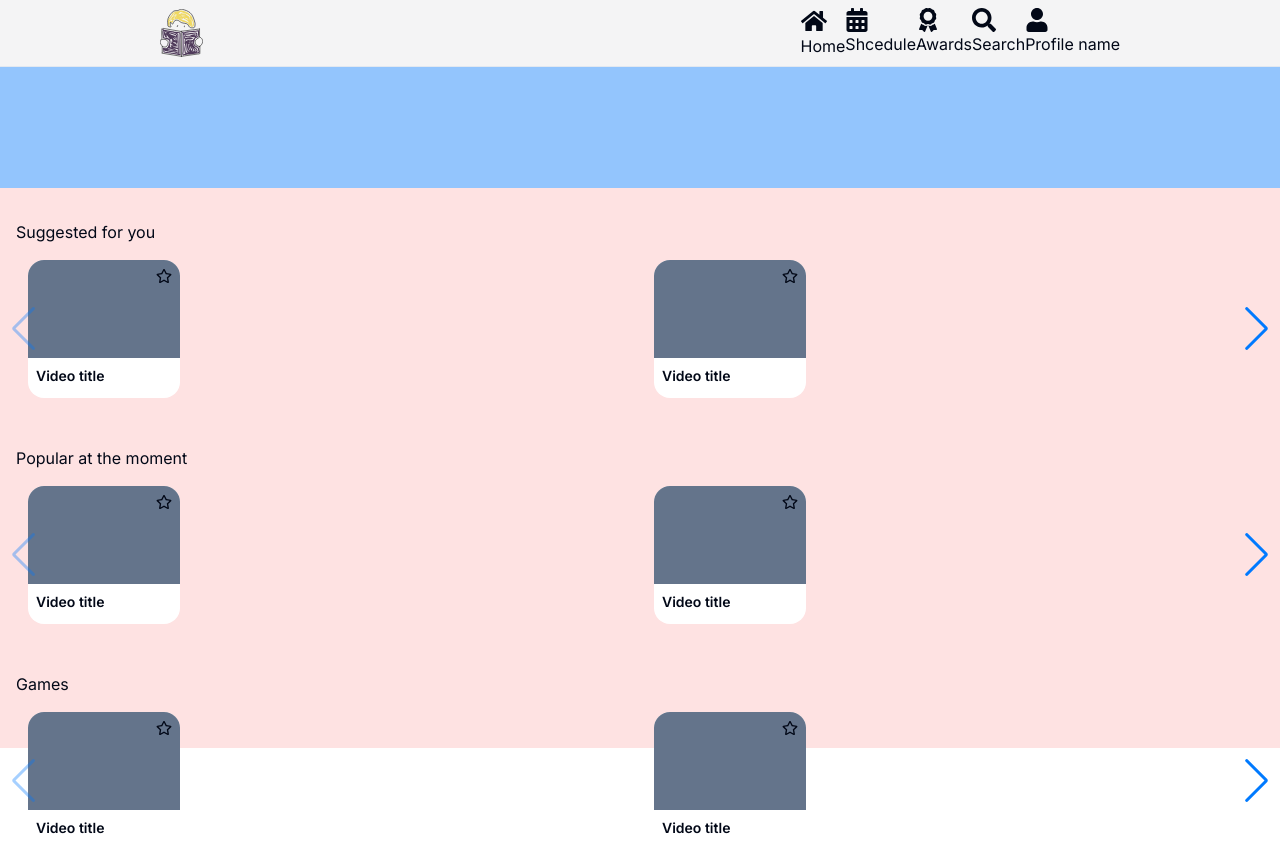
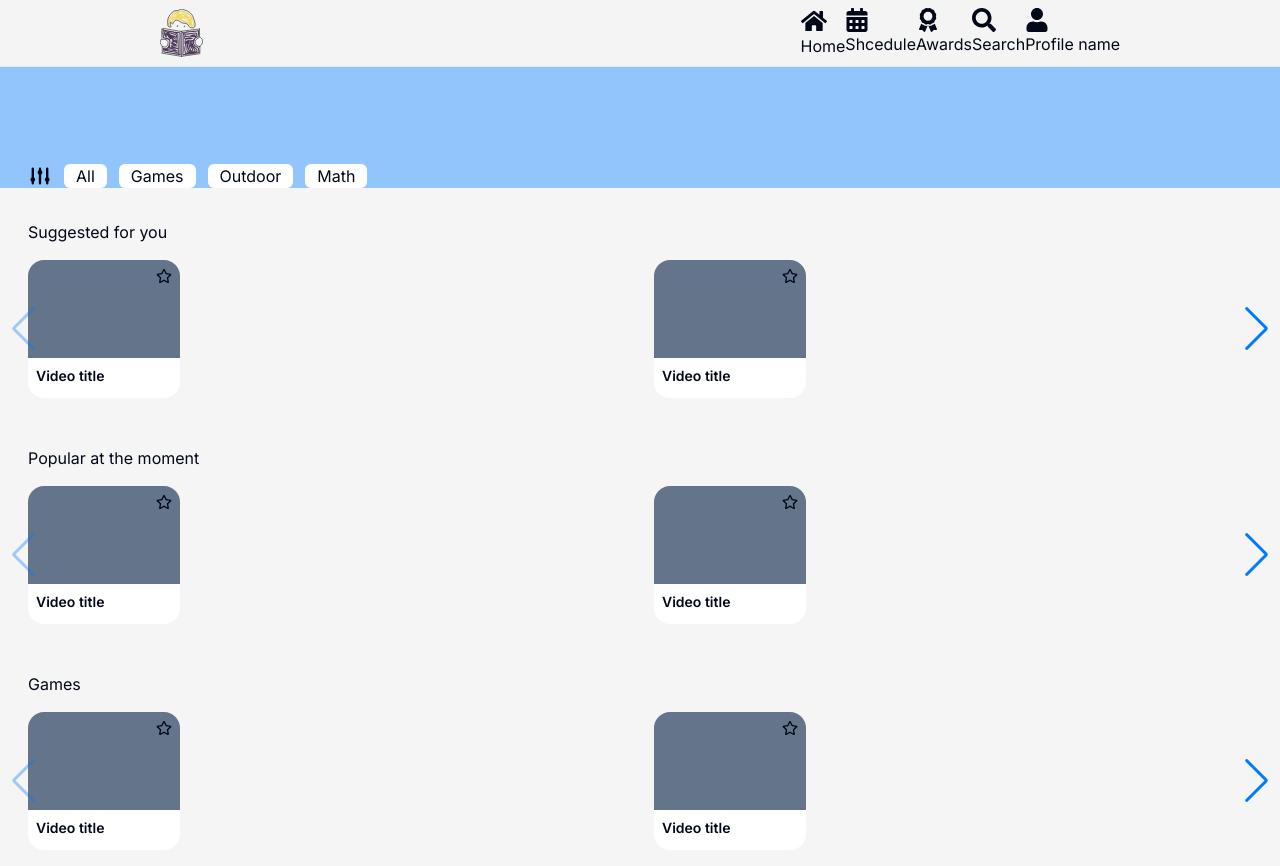
Before and after one commit to vikkiklikk/dotaleague, a Next.js app: page /home in a window 1280 px wide. Built offline with nearby package versions, Linux system fonts and the light colour scheme.

Commit message:
added bg color, added filter bar

```diff
--- a/src/app/home/page.tsx
+++ b/src/app/home/page.tsx
@@ -1,26 +1,29 @@
 import HomeLayout from '../../components/HomeLayout';
-import Card from '@/components/card';
 import Carousel from '@/components/carousel';
+import FilterBar from '@/components/filterBar';
 
 export default function Home () {
 
     return (
         <HomeLayout>
-            <div className="bg-red-100">
-                <div className="h-[188px] bg-blue-300">
+            <div className="">
+                <div className="h-[188px] bg-blue-300 relative">
                     <h2>Here is the header, containing avatar image and name, underneith is the filtered choices</h2>
+                    <div className='absolute bottom-0 ml-7 w-[362px]'>
+                        <FilterBar/>
+                    </div>
                 </div>
                 <div className="h-[560px]">
                     <div className='pt-4 pb-4'>
-                        <h2 className='p-4'>Suggested for you</h2>
+                        <h2 className='py-4 pl-7'>Suggested for you</h2>
                         <Carousel/>
                     </div>
                     <div className='pt-4 pb-4'>
-                        <h2 className='p-4'>Popular at the moment</h2>
+                        <h2 className='py-4 pl-7'>Popular at the moment</h2>
                         <Carousel/>
                     </div>
                     <div className='pt-4 pb-4'>
-                        <h2 className='p-4'>Games</h2>
+                        <h2 className='py-4 pl-7'>Games</h2>
                         <Carousel/>
                     </div>
                 </div>
--- a/src/app/layout.tsx
+++ b/src/app/layout.tsx
@@ -17,7 +17,7 @@ export default function RootLayout({
   return (
     <html lang='en'>
       <body className={inter.className}>
-        <main className='h-screen flex flex-col justify-center items-center'>
+        <main className='min-h-screen flex flex-col justify-center items-center'>
           {children}
         </main>
       </body>
--- a/src/components/Footer.tsx
+++ b/src/components/Footer.tsx
@@ -19,7 +19,7 @@ const Footer = () => {
     const isActive = (href: string) => pathname === href;
 
     return (
-        <div className='m-0 bg-gray-300 w-full h-24 px-6 pt-3 bottom-0 fixed z-10'>
+        <div className='m-0 bg-white w-full h-24 px-6 pt-3 bottom-0 fixed z-10'>
             <div className='flex justify-between items-center'>
                 {navigationItems.map(({ href, icon: Icon }) => (
                     <Link href={href} key={href} >
--- a/src/components/HomeLayout.tsx
+++ b/src/components/HomeLayout.tsx
@@ -3,11 +3,11 @@ import Navbar from '@/components/Navbar-client';
 
 export default function HomeLayout({children,}: {children: React.ReactNode;}) {
   return (
-    <div className='min-h-screen w-full'>
+    <div className='flex flex-col min-h-screen w-full'>
       <div className='hidden md:block'>
         <Navbar/>
       </div>
-      <main>
+      <main className='pb-36 md:pb-0'>
         {children}
       </main>
       <div className='block md:hidden'>
--- /dev/null
+++ b/src/components/filterBar.tsx
@@ -0,0 +1,27 @@
+import { HiAdjustments } from "react-icons/hi";
+import FilterLabels from "./ui/filterLabels";
+
+const FilterBar = () => {
+
+    const labels = [
+        {text: "All"},
+        {text: "Games"},
+        {text: "Outdoor"},
+        {text: "Math"},
+        //{text: "Sports"},
+        //{text: "Food"},
+        //{text: "Science"},
+    ]
+    return (
+        <div className="flex gap-3">
+            <HiAdjustments size={24}/>
+            <div className="flex gap-3">
+                {labels.map((label, index) => (
+                    <FilterLabels key={index} text={label.text} />
+                ))}
+            </div>
+        </div>
+    );
+};
+
+export default FilterBar;
--- /dev/null
+++ b/src/components/ui/filterLabels.tsx
@@ -0,0 +1,16 @@
+
+interface FilterProps {
+    text: string;
+    onClick?: () => void;
+};
+
+const FilterLabels: React.FC<FilterProps> = ({text, onClick}) => {
+
+    return (
+        <button onClick={onClick} className="bg-white h-6 w-auto rounded-md px-3">
+            {text}
+        </button>
+    );
+};
+
+export default FilterLabels;
--- a/src/styles/globals.css
+++ b/src/styles/globals.css
@@ -4,7 +4,7 @@
 
 @layer base {
   :root {
-    --background: 0 0% 100%;
+    --background: 0 0% 96%;
     --foreground: 222.2 84% 4.9%;
 
     --muted: 210 40% 96.1%;
```
